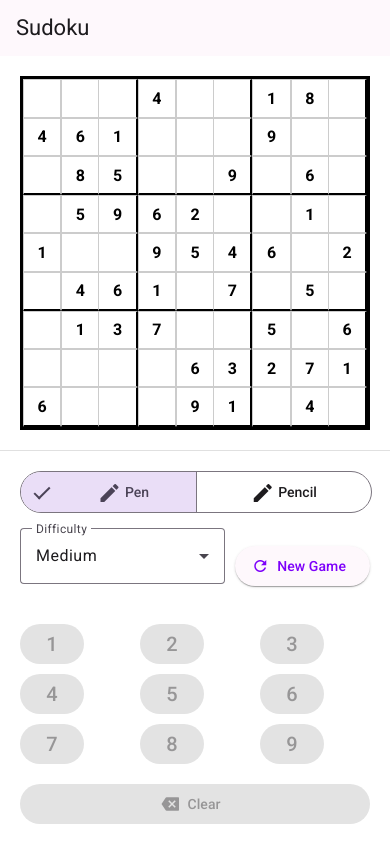
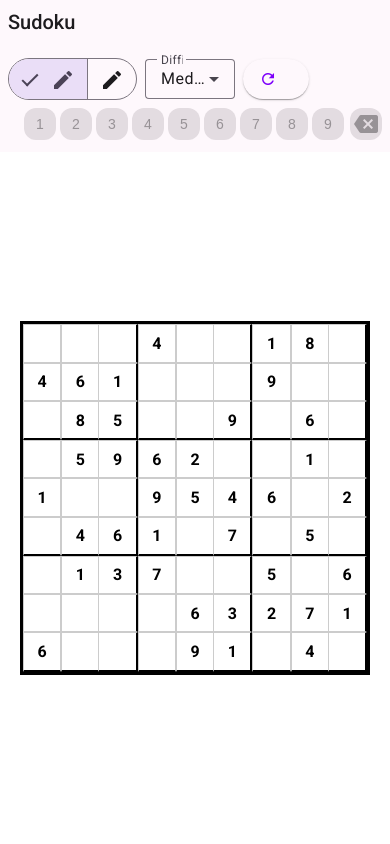
Before and after one commit to why-pengo/angular-sudoku3, an Angular app: page / in a window 390 px wide. Built offline with nearby package versions, Linux system fonts and the light colour scheme.

Commit message:
Controls now intergrated into toolbar

```diff
--- a/src/app/app.html
+++ b/src/app/app.html
@@ -1,10 +1,10 @@
 <div class="app-container">
-  <mat-toolbar color="primary">
-    <span>Sudoku</span>
+  <mat-toolbar color="primary" class="sudoku-toolbar">
+    <span class="title">Sudoku</span>
+    <app-sudoku-controls></app-sudoku-controls>
   </mat-toolbar>
 
   <div class="content">
     <app-sudoku-board></app-sudoku-board>
-    <app-sudoku-controls></app-sudoku-controls>
   </div>
 </div>
--- a/src/app/app.scss
+++ b/src/app/app.scss
@@ -16,18 +16,43 @@ mat-toolbar {
   flex-shrink: 0;
 }
 
+.sudoku-toolbar {
+  display: flex;
+  flex-wrap: wrap;
+  align-items: center;
+  gap: 20px;
+  padding: 8px 16px !important;
+  min-height: auto !important;
+  height: auto !important;
+
+  .title {
+    font-size: 20px;
+    font-weight: 500;
+    margin-right: 20px;
+  }
+
+  app-sudoku-controls {
+    flex: 1;
+    display: flex;
+    min-width: 0;
+  }
+
+  @media (max-width: 768px) {
+    gap: 10px;
+    padding: 8px !important;
+
+    .title {
+      width: 100%;
+      margin-right: 0;
+      margin-bottom: 8px;
+    }
+  }
+}
+
 .content {
   flex: 1;
   display: flex;
   overflow: hidden;
-
-  @media (max-width: 1024px) {
-    flex-direction: column;
-  }
-
-  @media (min-width: 1025px) {
-    flex-direction: row;
-  }
 }
 
 app-sudoku-board {
@@ -35,17 +60,3 @@ app-sudoku-board {
   display: flex;
   overflow: auto;
 }
-
-app-sudoku-controls {
-  display: flex;
-  justify-content: center;
-  overflow: auto;
-
-  @media (max-width: 1024px) {
-    border-top: 1px solid #e0e0e0;
-  }
-
-  @media (min-width: 1025px) {
-    border-left: 1px solid #e0e0e0;
-  }
-}
--- a/src/app/sudoku-controls.html
+++ b/src/app/sudoku-controls.html
@@ -1,20 +1,20 @@
 <div class="controls-container">
-  <div class="top-controls">
+  <div class="left-controls">
     <mat-button-toggle-group
       [value]="isPencilMode() ? 'pencil' : 'pen'"
       (change)="togglePencilMode()">
       <mat-button-toggle value="pen">
         <mat-icon>edit</mat-icon>
-        Pen
+        <span class="toggle-label">Pen</span>
       </mat-button-toggle>
       <mat-button-toggle value="pencil">
         <mat-icon>create</mat-icon>
-        Pencil
+        <span class="toggle-label">Pencil</span>
       </mat-button-toggle>
     </mat-button-toggle-group>
 
     <div class="game-controls">
-      <mat-form-field appearance="outline">
+      <mat-form-field appearance="outline" class="difficulty-select">
         <mat-label>Difficulty</mat-label>
         <mat-select
           [value]="difficulty()"
@@ -25,24 +25,25 @@
         </mat-select>
       </mat-form-field>
 
-      <button mat-raised-button color="primary" (click)="onNewGame()">
+      <button mat-raised-button color="accent" (click)="onNewGame()">
         <mat-icon>refresh</mat-icon>
-        New Game
+        <span class="button-label">New Game</span>
       </button>
     </div>
   </div>
 
+  <div class="right-controls">
     @if (isGameComplete()) {
       <div class="completion-message">
         <mat-icon>celebration</mat-icon>
-      Congratulations! You completed the puzzle!
+        <span>Puzzle Complete!</span>
       </div>
     }
 
     <div class="number-pad">
       @for (num of [1, 2, 3, 4, 5, 6, 7, 8, 9]; track num) {
         <button
-        mat-raised-button
+          mat-mini-fab
           class="number-button"
           [disabled]="!selectedCell()"
           (click)="onNumberClick(num)">
@@ -51,14 +52,14 @@
       }
     </div>
 
-  <div class="action-buttons">
     <button
-      mat-raised-button
+      mat-mini-fab
       color="warn"
+      class="clear-button"
       [disabled]="!selectedCell()"
-      (click)="onClearCell()">
+      (click)="onClearCell()"
+      matTooltip="Clear cell">
       <mat-icon>backspace</mat-icon>
-      Clear
     </button>
   </div>
 </div>
--- a/src/app/sudoku-controls.scss
+++ b/src/app/sudoku-controls.scss
@@ -1,28 +1,42 @@
 .controls-container {
   display: flex;
-  flex-direction: column;
+  align-items: center;
   gap: 20px;
-  padding: 20px;
   width: 100%;
-  max-width: 500px;
+  min-height: 56px;
+  padding: 8px 0;
 }
 
-.top-controls {
+.left-controls {
   display: flex;
-  flex-direction: column;
-  gap: 15px;
-  align-items: stretch;
+  align-items: center;
+  gap: 12px;
+  flex-wrap: wrap;
 }
 
 .game-controls {
   display: flex;
-  gap: 10px;
+  gap: 8px;
   align-items: center;
-  flex-wrap: wrap;
 
-  mat-form-field {
-    flex: 1;
-    min-width: 120px;
+  .difficulty-select {
+    width: 110px;
+
+    ::ng-deep {
+      .mat-mdc-text-field-wrapper {
+        padding-bottom: 0;
+      }
+
+      .mat-mdc-form-field-subscript-wrapper {
+        display: none;
+      }
+
+      .mat-mdc-form-field-infix {
+        padding-top: 8px;
+        padding-bottom: 8px;
+        min-height: 40px;
+      }
+    }
   }
 
   button {
@@ -30,58 +44,123 @@
   }
 }
 
+.right-controls {
+  display: flex;
+  align-items: center;
+  gap: 8px;
+  margin-left: auto;
+}
+
 .completion-message {
   display: flex;
   align-items: center;
-  gap: 10px;
-  padding: 15px;
+  gap: 8px;
+  padding: 8px 12px;
   background-color: #4caf50;
   color: white;
-  border-radius: 4px;
+  border-radius: 20px;
   font-weight: 500;
+  font-size: 14px;
+  white-space: nowrap;
 
   mat-icon {
-    font-size: 28px;
-    width: 28px;
-    height: 28px;
+    font-size: 20px;
+    width: 20px;
+    height: 20px;
   }
 }
 
 .number-pad {
-  display: grid;
-  grid-template-columns: repeat(3, 1fr);
-  gap: 10px;
+  display: flex;
+  gap: 4px;
 }
 
 .number-button {
-  aspect-ratio: 1;
-  font-size: 24px;
+  min-width: 36px;
+  width: 36px;
+  height: 36px;
+  font-size: 16px;
   font-weight: 500;
+  line-height: 36px;
 }
 
-.action-buttons {
-  display: flex;
-  gap: 10px;
+.clear-button {
+  min-width: 36px;
+  width: 36px;
+  height: 36px;
+}
 
-  button {
-    flex: 1;
+mat-button-toggle-group {
+  mat-button-toggle {
+    .mat-button-toggle-label-content {
+      display: flex;
+      align-items: center;
+      gap: 4px;
+      padding: 0 8px;
+    }
   }
 }
 
-mat-button-toggle-group {
-  width: 100%;
+// Responsive design for smaller screens
+@media (max-width: 1200px) {
+  .controls-container {
+    flex-wrap: wrap;
+    gap: 12px;
+  }
 
-  mat-button-toggle {
-    flex: 1;
+  .left-controls {
+    width: 100%;
+    justify-content: flex-start;
+  }
+
+  .right-controls {
+    width: 100%;
+    margin-left: 0;
+    justify-content: flex-end;
   }
 }
 
 @media (max-width: 768px) {
   .controls-container {
-    max-width: 100%;
+    gap: 8px;
+    padding: 4px 0;
   }
 
-  .number-button {
-    font-size: 20px;
+  .left-controls {
+    gap: 8px;
+  }
+
+  .right-controls {
+    gap: 6px;
+  }
+
+  .number-button,
+  .clear-button {
+    min-width: 32px;
+    width: 32px;
+    height: 32px;
+    font-size: 14px;
+  }
+
+  .toggle-label,
+  .button-label {
+    display: none;
+  }
+
+  .game-controls {
+    .difficulty-select {
+      width: 90px;
+    }
+  }
+
+  .completion-message {
+    padding: 6px 10px;
+    font-size: 12px;
+
+    mat-icon {
+      font-size: 18px;
+      width: 18px;
+      height: 18px;
+    }
   }
 }
--- a/src/app/sudoku-controls.ts
+++ b/src/app/sudoku-controls.ts
@@ -4,6 +4,7 @@ import { MatButtonModule } from '@angular/material/button';
 import { MatIconModule } from '@angular/material/icon';
 import { MatButtonToggleModule } from '@angular/material/button-toggle';
 import { MatSelectModule } from '@angular/material/select';
+import { MatTooltipModule } from '@angular/material/tooltip';
 import { SudokuService } from './sudoku.service';
 
 @Component({
@@ -13,7 +14,8 @@ import { SudokuService } from './sudoku.service';
     MatButtonModule,
     MatIconModule,
     MatButtonToggleModule,
-    MatSelectModule
+    MatSelectModule,
+    MatTooltipModule
   ],
   templateUrl: './sudoku-controls.html',
   styleUrl: './sudoku-controls.scss'
```
Lines whose indentation alone changed are shown as unchanged.
